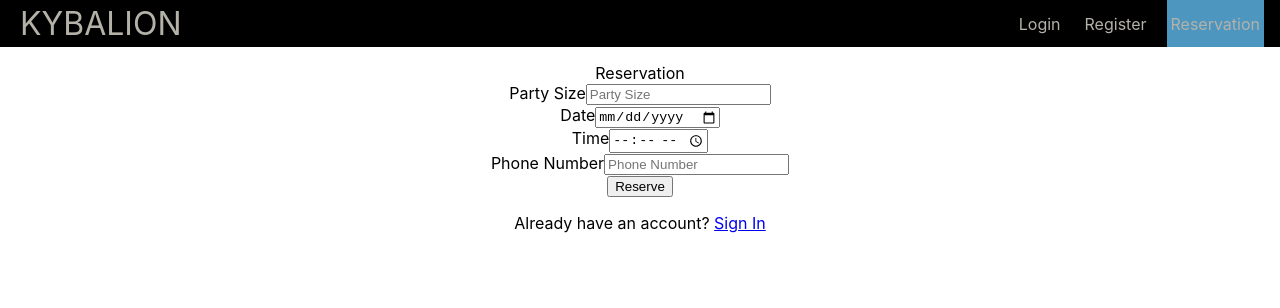
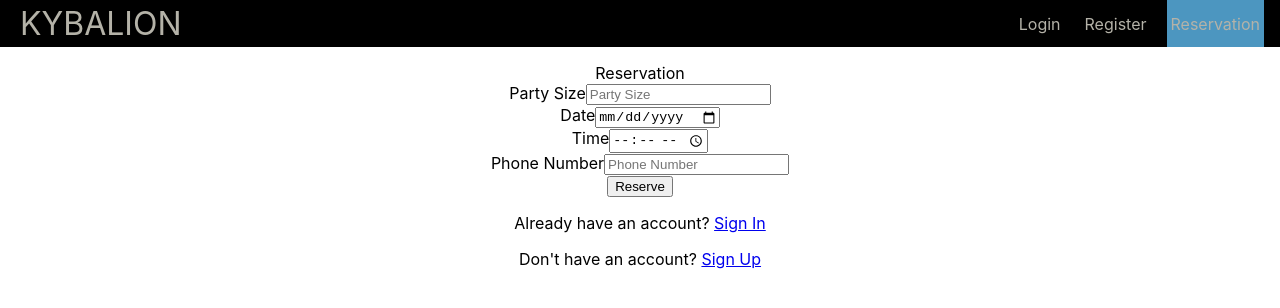
Before and after one commit to KevFlo/COSC4351, a React (Create React App) app in the folder FE/fe/: page /Reservation in a window 1280 px wide. Shown: the top 308 px of the page. Built offline with nearby package versions, Linux system fonts and the light colour scheme.

Commit message:
fixed some linking bugs in forms - Kevin

```diff
--- a/FE/fe/src/Pages/Login.js
+++ b/FE/fe/src/Pages/Login.js
@@ -79,7 +79,7 @@ const Login = () => {
                     <input type="submit" className="login-form-button" value="Login" />
                 </form>
                 <p className="login-Login">
-                    Don't have an account? <Link to="/Login">Login</Link>
+                    Don't have an account? <Link to="/Register">Register</Link>
                 </p>
             </div>
         </div>
--- a/FE/fe/src/Pages/Reservations.js
+++ b/FE/fe/src/Pages/Reservations.js
@@ -114,6 +114,9 @@ const Reservation = () =>   {
                 <p className="Reservation-Form-Text">
                     Already have an account? <Link to="/login">Sign In</Link>
                 </p>
+                <p className="Reservation-Form-Text">
+                    Don't have an account? <Link to="/register">Sign Up</Link>
+                </p>
             </div>
         </div>
 
```
